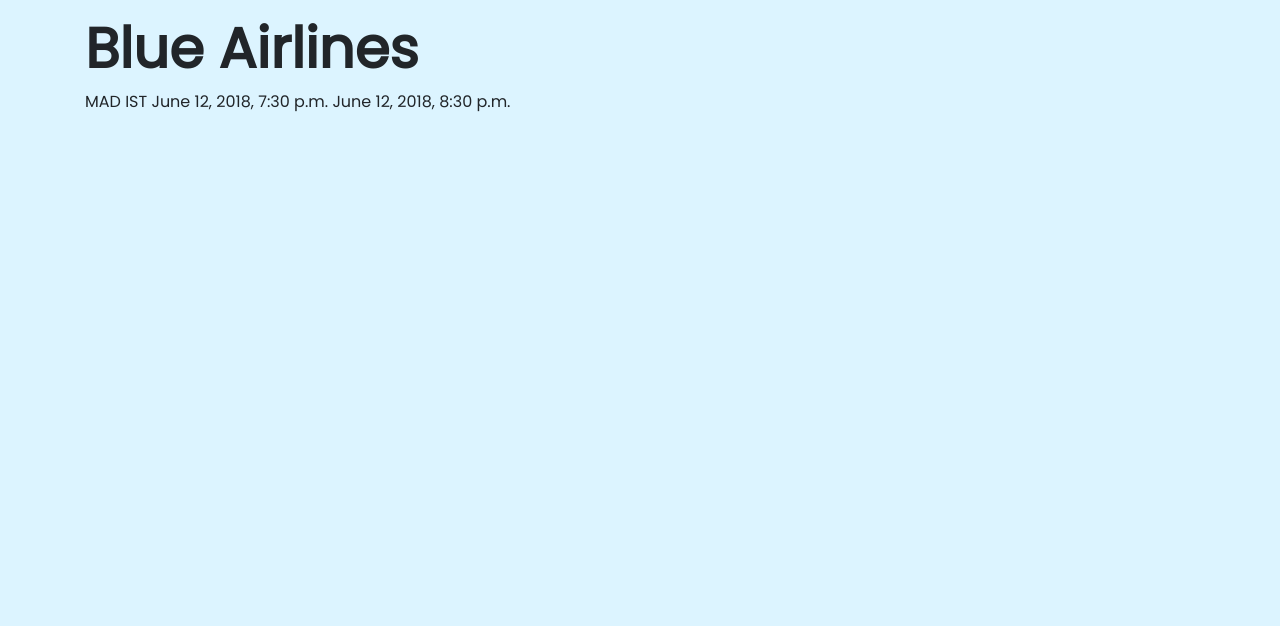
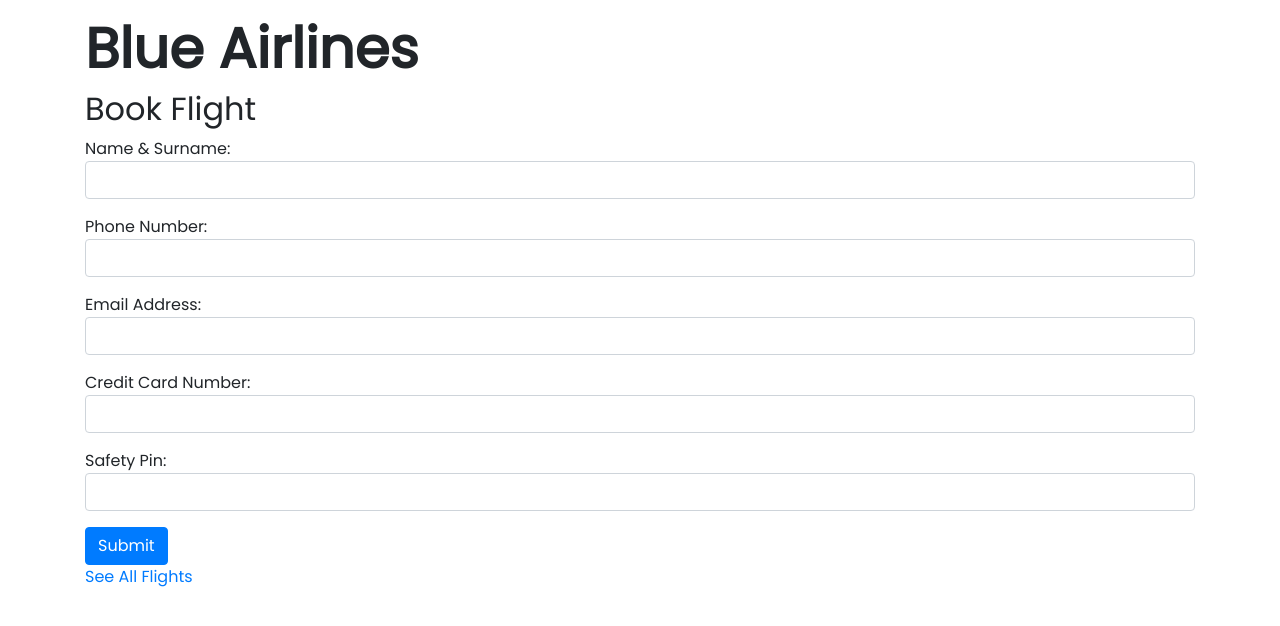
Before and after one commit to pinarhaskiris/blue-airline, a Django app: page //30 in a window 1280 px wide. Shown: the top 626 px of the page. Run offline with Django 3.2, Linux system fonts and the light colour scheme; data comes from the database, SQL or seed files in the repository; both versions use the stored data as it was after the commit; some libraries are stand-ins or nearby versions.

Commit message:
created book flight form, filtered flights

```diff
--- a/blueairline/airlinecontroller/static/airlinecontroller/styles.css
+++ b/blueairline/airlinecontroller/static/airlinecontroller/styles.css
@@ -39,9 +39,6 @@ a:last-of-type {
     font-family: 'Poppins', sans-serif
 }
 
-body {
-    background-color: #dcf4ff
-}
 
 .wrapper {
     max-width: 800px;
--- a/blueairline/airlinecontroller/templates/airlinecontroller/index.html
+++ b/blueairline/airlinecontroller/templates/airlinecontroller/index.html
@@ -24,7 +24,7 @@
             <div> To:
                 <select id="destination_select" name="destination_select">
                     {% for flight in flights %}
-                        <option value="{{ destination_airport }}">{{ flight.destination_airport }}</option>
+                        <option value="{{ flight.destination_airport }}">{{ flight.destination_airport }}</option>
                     {% endfor %}
                 </select>
             </div>
--- a/blueairline/airlinecontroller/templates/airlinecontroller/show_flight.html
+++ b/blueairline/airlinecontroller/templates/airlinecontroller/show_flight.html
@@ -8,13 +8,37 @@
         <hr>
     {% endif %}
 
-    <div>
-        {{ f_dep_airport }}
-        {{ f_des_airport }}
-        {{ f_dep_time }}
-        {{ f_arr_time }}
-    </div>
+    <h2>Book Flight</h2>
+    <form id="book_flight_form" action="{% url 'book_flight' flight.id %}" method="POST">
+        {% csrf_token %}
+        <div class="form-group">
+            Name & Surname: <input id="pass_name_sur" name="pass_name_sur" class="form-control">
+        </div>
+        <div class="form-group">
+            Phone Number: <input id="pass_phone_num" name="pass_phone_num" class="form-control">
+        </div>
+        <div class="form-group">
+            Email Address: <input id="pass_mail_add" name="pass_mail_add" class="form-control">
+        </div>
+        <div class="form-group">
+            Credit Card Number: <input id="pass_card_num" name="pass_card_num" class="form-control">
+        </div>
+        <div class="form-group">
+            Safety Pin: <input id="pass_safety_pin" name="pass_safety_pin" class="form-control">
+        </div>
+<!--
+<div> Seat:
+            <select id="seat_select" name="seat_select">
+                {% for seat in seats %}
+                    <option value="{{ seat.seat_number }}">{{ seat.seat_number }}</option>
+                {% endfor %}
+            </select>
+        </div>
+-->
 
+        <input type="submit" class="btn btn-primary"/>
+    </form>
 
+    <a href="{% url 'index' %}">See All Flights</a>
 
 {% endblock %}
--- a/blueairline/airlinecontroller/urls.py
+++ b/blueairline/airlinecontroller/urls.py
@@ -11,4 +11,5 @@ urlpatterns = [
     path("update_flight", views.update_flight, name="update_flight"),
     path("/<int:flight_id>", views.show_flight, name="show_flight"),
     path("available_flights", views.available_flights, name="available_flights"),
+    path("book_flight/<int:flight_id>", views.book_flight, name="book_flight"),
 ]
--- a/blueairline/airlinecontroller/views.py
+++ b/blueairline/airlinecontroller/views.py
@@ -5,6 +5,7 @@ from django.shortcuts import render
 from django.urls import reverse
 from django import forms
 from datetime import datetime
+from django.db.models import Q
 
 from .models import User, Flight, Passenger, Ticket, Airplane, Seat, FlightCrew
 
@@ -17,13 +18,33 @@ def index(request):
         "flights": flights
         })
 
+def book_flight(request, flight_id):
+    flightObject = Flight.objects.get(pk=flight_id)
+
+    if request.method == "POST":
+        pass_name_sur = request.POST["pass_name_sur"]
+        pass_phone_num = request.POST["pass_phone_num"]
+        pass_mail_add = request.POST["pass_mail_add"]
+        pass_card_num = request.POST["pass_card_num"]
+        pass_safety_pin = request.POST["pass_safety_pin"]
+
+        return render(request, "airlinecontroller/show_feedback.html", {
+            "pass_name_sur": pass_name_sur,
+            "pass_phone_num": pass_phone_num,
+            "pass_mail_add": pass_mail_add,
+            "pass_card_num": pass_card_num,
+            "pass_safety_pin": pass_safety_pin,
+            "flight": flightObject
+        })
+    else:
+        return render(request, "airlinecontroller/index.html")
+
 def available_flights(request):
     if request.method == "POST":
-        # Attempt to sign user in
         departure_select = request.POST["departure_select"]
         destination_select = request.POST["destination_select"]
 
-        available_flights = Flight.objects.filter(departure_airport=departure_select).filter(destination_airport=destination_select)
+        available_flights = Flight.objects.filter(destination_airport=destination_select, departure_airport=departure_select)
 
         return render(request, "airlinecontroller/available_flights.html", {
             "available_flights": available_flights
@@ -43,7 +64,8 @@ def show_flight(request, flight_id):
             "f_dep_airport": f_dep_airport,
             "f_des_airport": f_des_airport,
             "f_dep_time": f_dep_time,
-            "f_arr_time": f_arr_time
+            "f_arr_time": f_arr_time,
+            "flight": flightObject,
        })
 
 def create_flight(request):
@@ -77,16 +99,6 @@ def update_flight(request):
             for flight in same_dep_flight:
                 #aynı flight crew ya da airplane'i kullanamazlar
                 if (flight.flight_crew.crew_name == flight_crew_name or flight.airplane.plane_name == airplane_name):
-                    is_valid = False
-
-        else: #aynı anda kalkan uçuş yoksa
-            for flight in flights:
-                #kalkan uçuş inmeden yeniden uçak kaldırılamaz
-                if flight.arrival_date >= dep_date and (flight.airplane.plane_name == airplane_name or flight.flight_crew.crew_name == flight_crew_name):
-                    is_valid = False
-
-                #uçak indiyse de indiği yerden kaldırılmalı
-                if (flight.airplane.plane_name == airplane_name or flight.flight_crew.crew_name == flight_crew_name) and flight.arrival_date <= dep_date and dep_airport != flight.destination_airport:
                     is_valid = False
 
         if is_valid == True:
```
Also changed, not shown: blueairline/airlinecontroller/templates/airlinecontroller/show_feedback.html (added, +28 -0 lines), blueairline/airlinecontroller/templates/airlinecontroller/available_flights.html (indentation only), blueairline/db.sqlite3.
